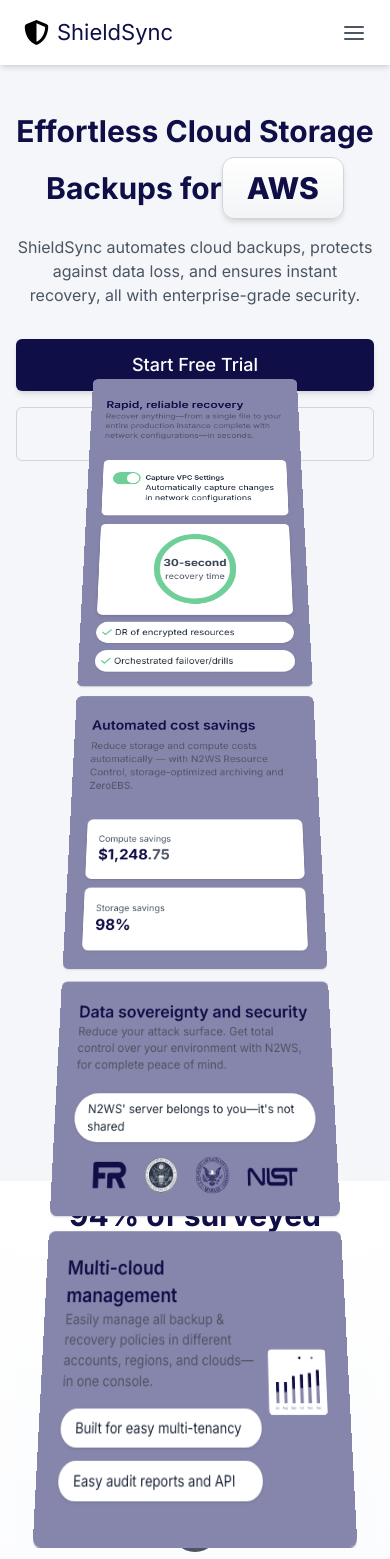
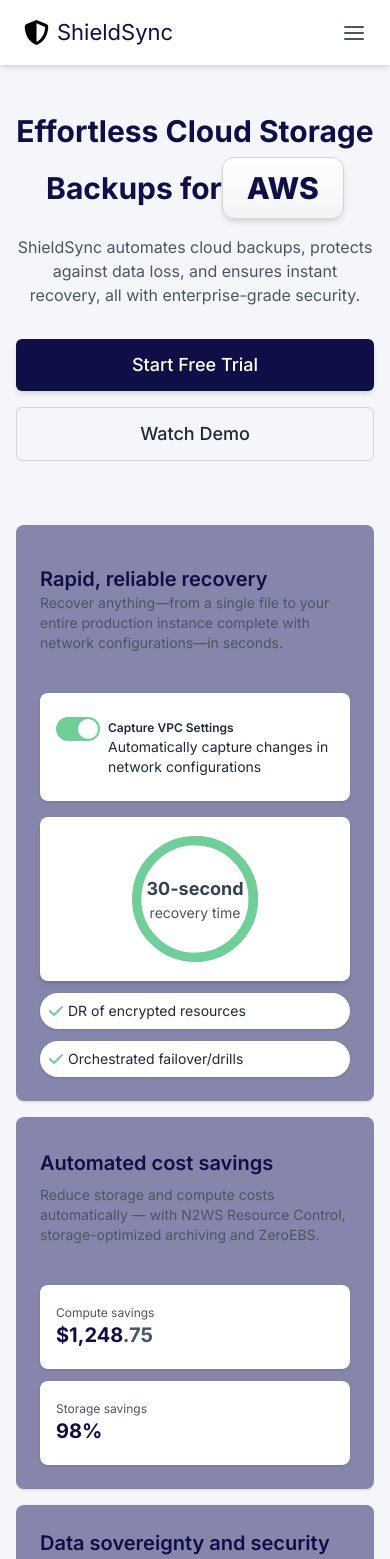
Before and after one commit to arbazkhalid1122/shield-sync, a Next.js app: page / in a window 390 px wide. Shown: the top 1559 px of the page. Built offline with nearby package versions, Linux system fonts and the light colour scheme.

Commit message:
fix: set scroll animation on mobile screen

```diff
--- a/components/ui/container-scroll-animation.tsx
+++ b/components/ui/container-scroll-animation.tsx
@@ -16,11 +16,23 @@
   children: React.ReactNode;
 }) => {
   const containerRef = useRef<HTMLDivElement>(null);
+  const [isMobile, setIsMobile] = useState(false);
+
+  // Always call hooks first
   const { scrollYProgress } = useScroll({
     target: containerRef,
   });
 
-  const [isMobile, setIsMobile] = useState(false);
+  const rotate = useTransform(scrollYProgress, [0, 0.5], [20, 0]);
+  const scale = useTransform(scrollYProgress, [0, 0.5], [1.05, 1]);
+  const translate = useTransform(scrollYProgress, [0, 0.5], [0, -100]);
+
+  const smoothRotate = useSpring(rotate, { damping: 20, stiffness: 100 });
+  const smoothScale = useSpring(scale, { damping: 20, stiffness: 100 });
+  const smoothTranslate = useSpring(translate, {
+    damping: 20,
+    stiffness: 100,
+  });
 
   useEffect(() => {
     const checkMobile = () => {
@@ -33,23 +45,13 @@
     };
   }, []);
 
-  const scaleDimensions = () => {
-    return isMobile ? [0.7, 0.9] : [1.05, 1];
-  };
-
-  // Tighter scroll range for 40rem container
-  const rotate = useTransform(scrollYProgress, [0, 0.5], [20, 0]);
-  const scale = useTransform(scrollYProgress, [0, 0.5], scaleDimensions());
-  const translate = useTransform(scrollYProgress, [0, 0.5], [0, -100]);
-
-  // Optional: smoothen the transitions with springs
-  const smoothRotate = useSpring(rotate, { damping: 20, stiffness: 100 });
-  const smoothScale = useSpring(scale, { damping: 20, stiffness: 100 });
-  const smoothTranslate = useSpring(translate, { damping: 20, stiffness: 100 });
-
   return (
     <div
-      className="h-[40rem] flex items-center justify-center relative p-2 md:p-10"
+      className={`${
+        isMobile
+          ? ""
+          : "h-[40rem] flex items-center justify-center relative p-2 md:p-10"
+      }`}
       ref={containerRef}
     >
       <div
@@ -58,6 +60,10 @@
           perspective: "1000px",
         }}
       >
+        {isMobile ? (
+          // No animation on mobile
+          <div className="h-full w-full overflow-hidden">{children}</div>
+        ) : (
           <Card
             rotate={smoothRotate}
             translate={smoothTranslate}
@@ -65,12 +71,19 @@
           >
             {children}
           </Card>
+        )}
       </div>
     </div>
   );
 };
 
-export const Header = ({ translate, titleComponent }: any) => {
+export const Header = ({
+  translate,
+  titleComponent,
+}: {
+  translate: MotionValue<number>;
+  titleComponent: string | React.ReactNode;
+}) => {
   return (
     <motion.div
       style={{
```
Lines whose indentation alone changed are shown as unchanged.
